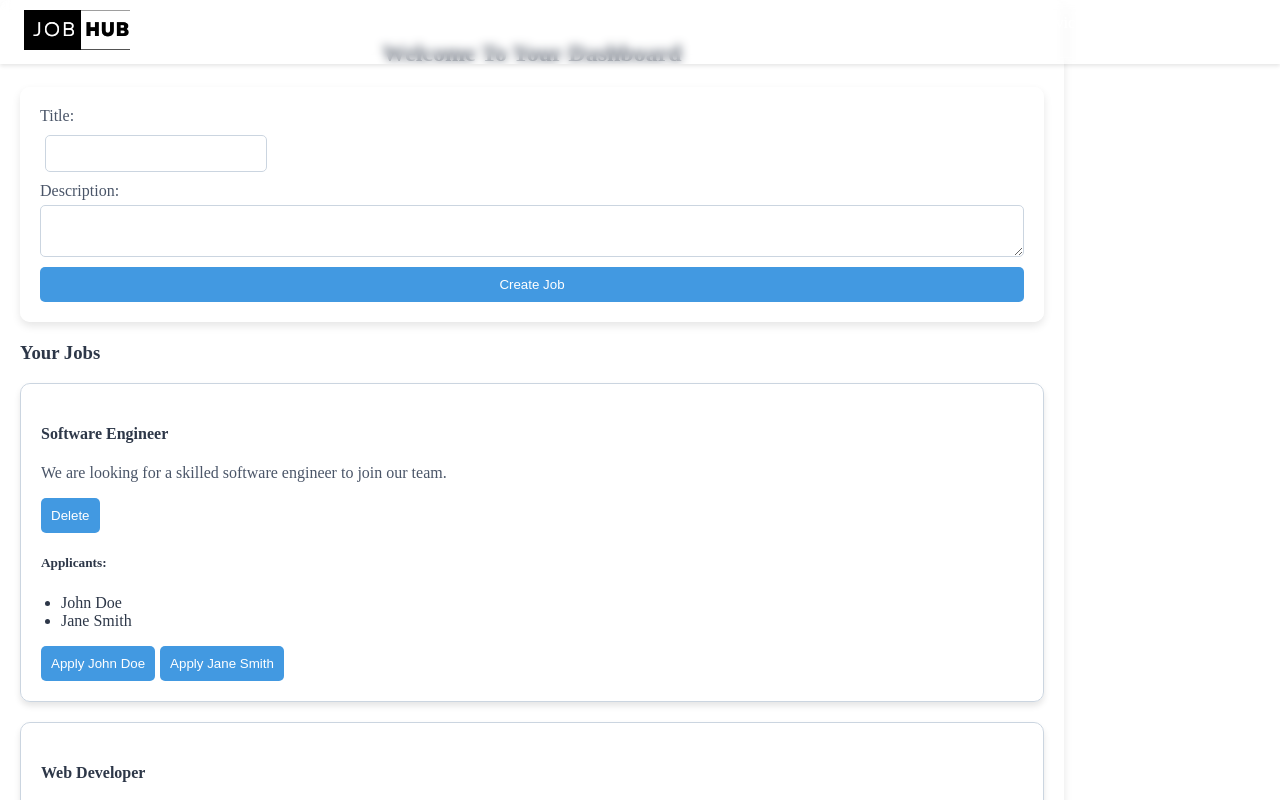
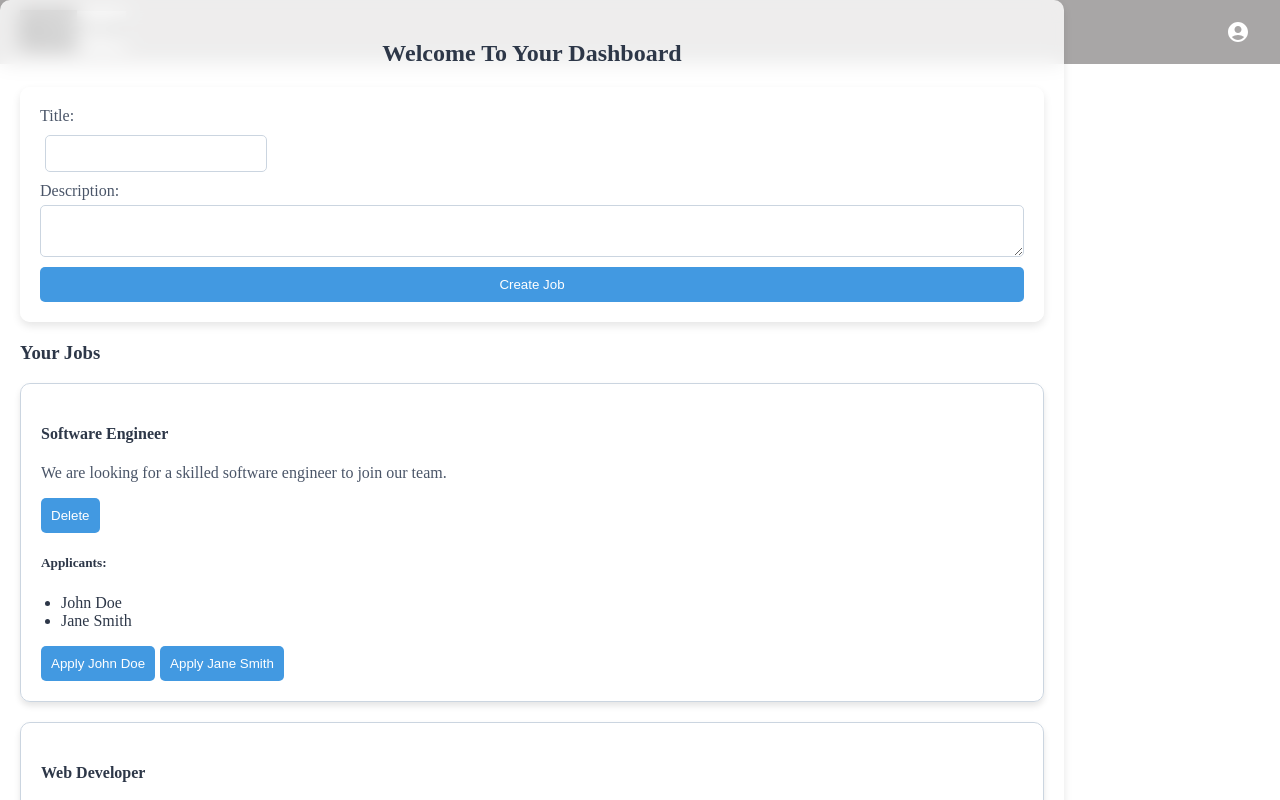
Before and after one commit to lakpafutilama/JobHub, a React (Create React App) app in the folder frontend/: page /dashboard in a window 1280 px wide. Shown: the top 800 px of the page. Built offline with nearby package versions, Linux system fonts and the light colour scheme.

Commit message:
navbar css

```diff
--- a/frontend/src/Components/Navbar/Navbar.css
+++ b/frontend/src/Components/Navbar/Navbar.css
@@ -1,26 +1,85 @@
-.navbar {
+nav {
   display: flex;
-  list-style: none;
-  margin: 0;
-  padding: 0;
-}
-
-.navbar li {
-  margin-right: 20px;
-}
-
-.navbar a {
-  text-decoration: none;
-  color: white;
-}
-
-.navbar button {
-  background: none;
-  border: none;
-  color: white;
-  cursor: pointer;
+  justify-content: space-between;
+  align-items: center;
+  position: fixed;
+  top: 0;
+  left: 0;
+  width: 100%;
+  background-color: rgba(82, 79, 79, 0.5);
+  padding: 10px 20px;
 }
 
 .logo img {
   height: 40px;
 }
+
+#navbar {
+  display: flex;
+  list-style: none;
+  align-items: center;
+  margin: 0;
+  padding-right: 50px;
+  flex: 1;
+  justify-content: flex-end;
+}
+
+#navbar li {
+  margin-left: 35px;
+}
+
+#navbar li a {
+  text-decoration: none;
+  color: white;
+  font-size: 1em;
+}
+
+#navbar li button {
+  background: none;
+  border: none;
+  cursor: pointer;
+  font: inherit;
+  color: white;
+  padding: 10px 20px;
+  font-size: 1em;
+  background-color: #576cbc;
+  border-radius: 5px;
+  transition: background-color 0.3s ease;
+}
+
+#navbar li button:hover {
+  background-color: #0056b3;
+}
+
+#navbar li a:hover {
+  font-weight: bolder;
+  color: purple;
+}
+
+.mobile-menu-icon {
+  display: none;
+  cursor: pointer;
+}
+
+@media (max-width: 768px) {
+  #navbar {
+    display: none;
+  }
+
+  .mobile-menu-icon {
+    display: block;
+    color: white;
+    padding-right: 50px;
+  }
+}
+
+.menu-icon-container {
+  display: flex;
+  align-items: center;
+}
+
+.menu-icon {
+  cursor: pointer;
+  font-size: 2rem;
+  color: white;
+}
--- a/frontend/src/Components/Navbar/Navbar.js
+++ b/frontend/src/Components/Navbar/Navbar.js
@@ -1,34 +1,93 @@
-import React from "react";
-import AppBar from "@mui/material/AppBar";
-import Toolbar from "@mui/material/Toolbar";
-import Button from "@mui/material/Button";
-import { useLocation } from "react-router-dom";
-import { styled } from "@mui/system";
+import React, { useState } from "react";
+import { useNavigate } from "react-router-dom";
+import { styled, alpha } from "@mui/material/styles";
+import Menu from "@mui/material/Menu";
+import MenuItem from "@mui/material/MenuItem";
+import Divider from "@mui/material/Divider";
+import LogoutIcon from "@mui/icons-material/Logout";
+import AccountCircleIcon from "@mui/icons-material/AccountCircle";
+import ManageAccountsIcon from "@mui/icons-material/ManageAccounts";
+import MenuIcon from "@mui/icons-material/Menu";
 import "./Navbar.css";
 
-const GlassAppBar = styled(AppBar)(({}) => ({
-  background: "rgba(255, 255, 255, 0.2)",
-  backdropFilter: "blur(5px)",
-  WebkitBackdropFilter: "blur(10px)",
-  boxShadow: "0 2px 4px rgba(0, 0, 0, 0.1)",
-  position: "fixed",
-  zIndex: 1000,
+const StyledMenu = styled((props) => (
+  <Menu
+    elevation={0}
+    anchorOrigin={{
+      vertical: "bottom",
+      horizontal: "right",
+    }}
+    transformOrigin={{
+      vertical: "top",
+      horizontal: "right",
+    }}
+    {...props}
+  />
+))(({ theme }) => ({
+  "& .MuiPaper-root": {
+    borderRadius: 6,
+    marginTop: theme.spacing(1),
+    minWidth: 180,
+    color:
+      theme.palette.mode === "light"
+        ? "rgb(55, 65, 81)"
+        : theme.palette.grey[300],
+    boxShadow:
+      "rgb(255, 255, 255) 0px 0px 0px 0px, rgba(0, 0, 0, 0.05) 0px 0px 0px 1px, rgba(0, 0, 0, 0.1) 0px 10px 15px -3px, rgba(0, 0, 0, 0.05) 0px 4px 6px -2px",
+    "& .MuiMenu-list": {
+      padding: "4px 0",
+    },
+    "& .MuiMenuItem-root": {
+      "& .MuiSvgIcon-root": {
+        fontSize: 18,
+        color: theme.palette.text.secondary,
+        marginRight: theme.spacing(1.5),
+      },
+      "&:active": {
+        backgroundColor: alpha(
+          theme.palette.primary.main,
+          theme.palette.action.selectedOpacity
+        ),
+      },
+    },
+  },
 }));
 
-function Navbar({ toggleSignIn }) {
-  const location = useLocation();
+function Navbar({ toggleSignIn, home }) {
+  const [anchorEl, setAnchorEl] = useState(null);
+  const [mobileMenuEl, setMobileMenuEl] = useState(null);
+  const open = Boolean(anchorEl);
+  const mobileMenuOpen = Boolean(mobileMenuEl);
+  const navigate = useNavigate();
+
+  const handleClick = (event) => {
+    setAnchorEl(event.currentTarget);
+  };
+
+  const handleMobileMenuClick = (event) => {
+    setMobileMenuEl(event.currentTarget);
+  };
+
+  const handleClose = () => {
+    setAnchorEl(null);
+    setMobileMenuEl(null);
+  };
+
+  const handleLogout = () => {
+    handleClose();
+    navigate("/");
+  };
+
   return (
-    <GlassAppBar position="static">
-      <Toolbar>
-        <div className="logo" style={{ flexGrow: 1 }}>
+    <nav>
+      <div className="logo">
         <a href="#home">
           <img src="/assets/logo.png" alt="JOBHUB" />
         </a>
       </div>
-        <ul className="navbar">
-          <li>
-            <a href="/">Home</a>
-          </li>
+      {home ? (
+        <>
+          <ul id="navbar" className="navbar-links">
             <li>
               <a href="#about">About Us</a>
             </li>
@@ -38,20 +97,61 @@ function Navbar({ toggleSignIn }) {
             <li>
               <a href="#contact">Contact</a>
             </li>
-          {location.pathname === "/" ? (
             <li>
-              <a href="#" onClick={toggleSignIn}>
-                Signin
-              </a>
+              <button onClick={toggleSignIn}>Signin</button>
             </li>
+          </ul>
+          <div className="mobile-menu-icon">
+            <MenuIcon onClick={handleMobileMenuClick} />
+          </div>
+          <StyledMenu
+            id="mobile-menu"
+            MenuListProps={{
+              "aria-labelledby": "mobile-menu-button",
+            }}
+            anchorEl={mobileMenuEl}
+            open={mobileMenuOpen}
+            onClose={handleClose}
+          >
+            <MenuItem onClick={handleClose}>
+              <a href="#about">About Us</a>
+            </MenuItem>
+            <MenuItem onClick={handleClose}>
+              <a href="#service">Service</a>
+            </MenuItem>
+            <MenuItem onClick={handleClose}>
+              <a href="#contact">Contact</a>
+            </MenuItem>
+            <MenuItem onClick={handleClose}>
+              <button onClick={toggleSignIn}>Signin</button>
+            </MenuItem>
+          </StyledMenu>
+        </>
       ) : (
-            <li>
-              <Button>Menu</Button>
-            </li>
+        <div id="navbar" className="menu-icon-container">
+          <AccountCircleIcon className="menu-icon" onClick={handleClick} />
+          <StyledMenu
+            id="demo-customized-menu"
+            MenuListProps={{
+              "aria-labelledby": "demo-customized-button",
+            }}
+            anchorEl={anchorEl}
+            open={open}
+            onClose={handleClose}
+          >
+            <MenuItem onClick={handleClose} disableRipple>
+              <ManageAccountsIcon />
+              Profile
+            </MenuItem>
+            <Divider sx={{ my: 0.5 }} />
+            <MenuItem onClick={handleLogout} disableRipple>
+              <LogoutIcon />
+              Logout
+            </MenuItem>
+          </StyledMenu>
+        </div>
       )}
-        </ul>
-      </Toolbar>
-    </GlassAppBar>
+    </nav>
   );
 }
 
```
Lines whose indentation alone changed are shown as unchanged.
